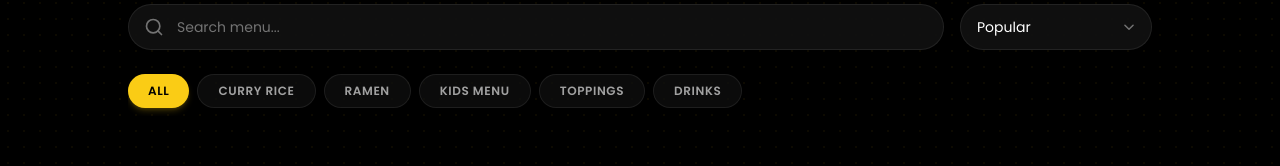
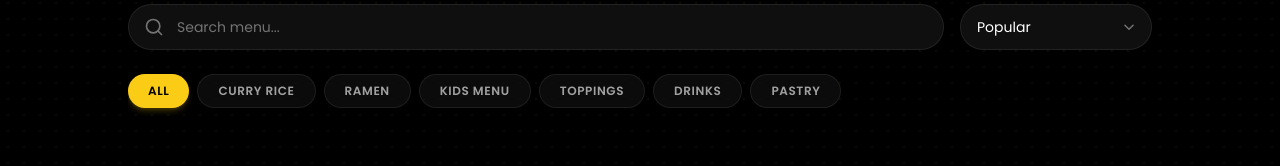
Before and after one commit to jungil13/oretachi, a Next.js app: page /menu in a window 1280 px wide. Shown: the part 453-619 px from the top of the page. Built offline with nearby package versions, Linux system fonts and the light colour scheme; no server answers; the database is empty.

Commit message:
menu update

```diff
--- a/components/menu/menu-page-client.tsx
+++ b/components/menu/menu-page-client.tsx
@@ -18,7 +18,7 @@ interface MenuItem {
   created_at?: string;
 }
 
-const CATEGORIES = ["All", "CURRY RICE", "RAMEN", "KIDS MENU", "TOPPINGS", "DRINKS"];
+const CATEGORIES = ["All", "CURRY RICE", "RAMEN", "KIDS MENU", "TOPPINGS", "DRINKS", "PASTRY"];
 
 const getNormalizedCategory = (category: string): string => {
   const cat = (category || "").toUpperCase();
@@ -26,6 +26,7 @@ const getNormalizedCategory = (category: string): string => {
   if (cat === "RAMEN") return "RAMEN";
   if (cat === "KIDS MENU") return "KIDS MENU";
   if (cat === "TOPPINGS") return "TOPPINGS";
+  if (cat === "PASTRY") return "PASTRY";
   if (
     cat === "DRINKS" ||
     cat === "COFFEE" ||
@@ -124,6 +125,7 @@ export function MenuPageClient({ items }: { items?: any[] }) {
       "KIDS MENU": [],
       "TOPPINGS": [],
       "DRINKS": [],
+      "PASTRY": [],
     };
 
     // Populate category groups
@@ -197,7 +199,7 @@ export function MenuPageClient({ items }: { items?: any[] }) {
   // Determine which categories contain matching items to display
   const categoriesToRender = useMemo(() => {
     if (selectedCategory === "All") {
-      return ["CURRY RICE", "RAMEN", "KIDS MENU", "TOPPINGS", "DRINKS"].filter(
+      return ["CURRY RICE", "RAMEN", "KIDS MENU", "TOPPINGS", "DRINKS", "PASTRY"].filter(
         (cat) => {
           if (cat === "DRINKS") {
             return processedDrinks.subcategories.length > 0 || processedDrinks.teaBox !== null;
--- a/lib/data/seed.ts
+++ b/lib/data/seed.ts
@@ -9,6 +9,7 @@ export const MENU_CATEGORIES = [
   "AKA SIGNATURE DRINK",
   "MATCHA",
   "NON COFFEE",
+  "PASTRY",
   "TEA",
 ] as const;
 
```
